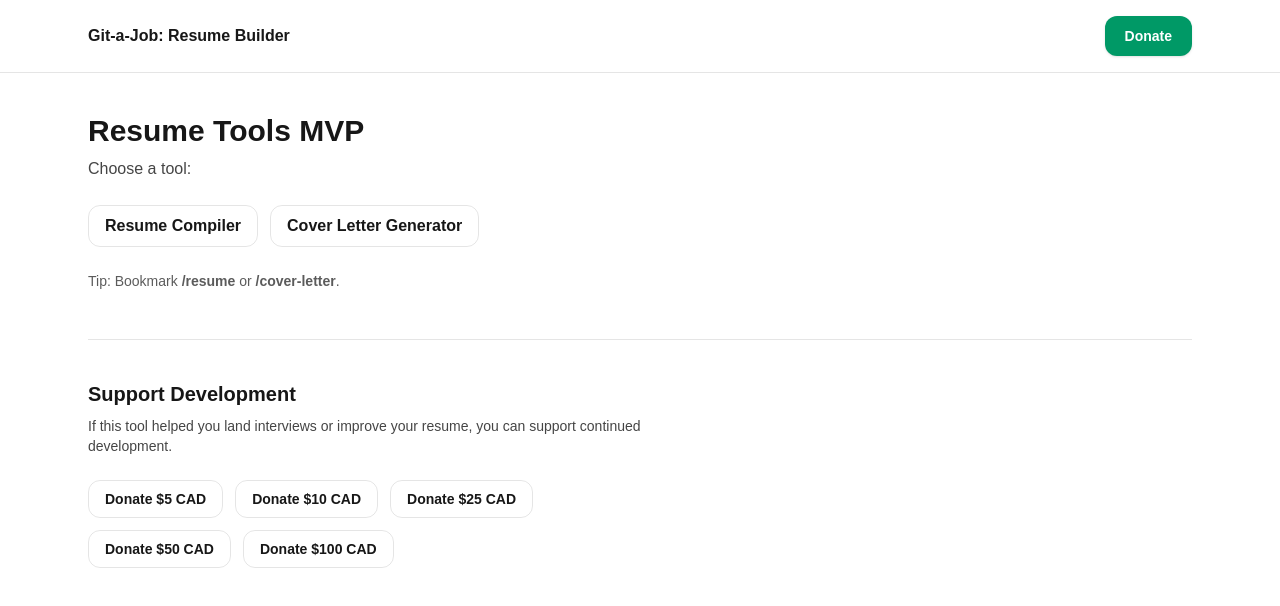
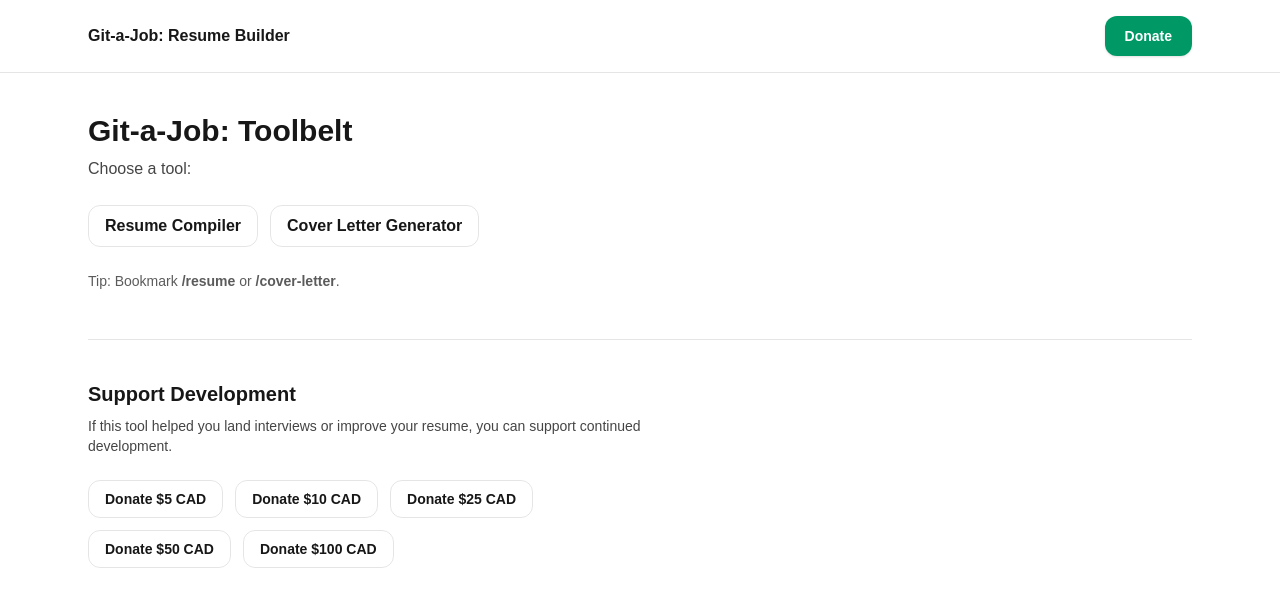
Before and after one commit to KingCarni/Resume-MVP, a Next.js app: page / in a window 1280 px wide. Shown: the top 606 px of the page. Built offline with nearby package versions, Linux system fonts and the light colour scheme.

Commit message:
chore: rebrand Resume MVP to Git-a-Job: Resume Builder

```diff
--- a/src/app/page.tsx
+++ b/src/app/page.tsx
@@ -4,7 +4,7 @@ import Link from "next/link";
 export default function HomePage() {
   return (
     <main className="mx-auto max-w-6xl px-6 py-10">
-      <h1 className="text-3xl font-black">Resume Tools MVP</h1>
+      <h1 className="text-3xl font-black">Git-a-Job: Toolbelt</h1>
 
       <p className="mt-2 opacity-80">
         Choose a tool:
```
